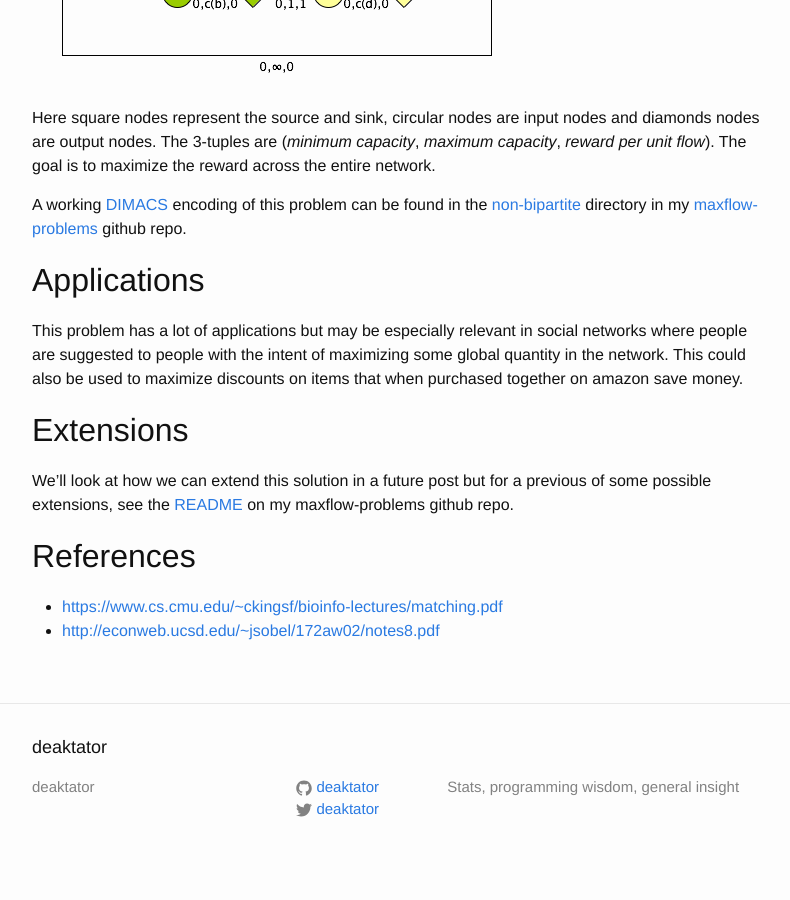
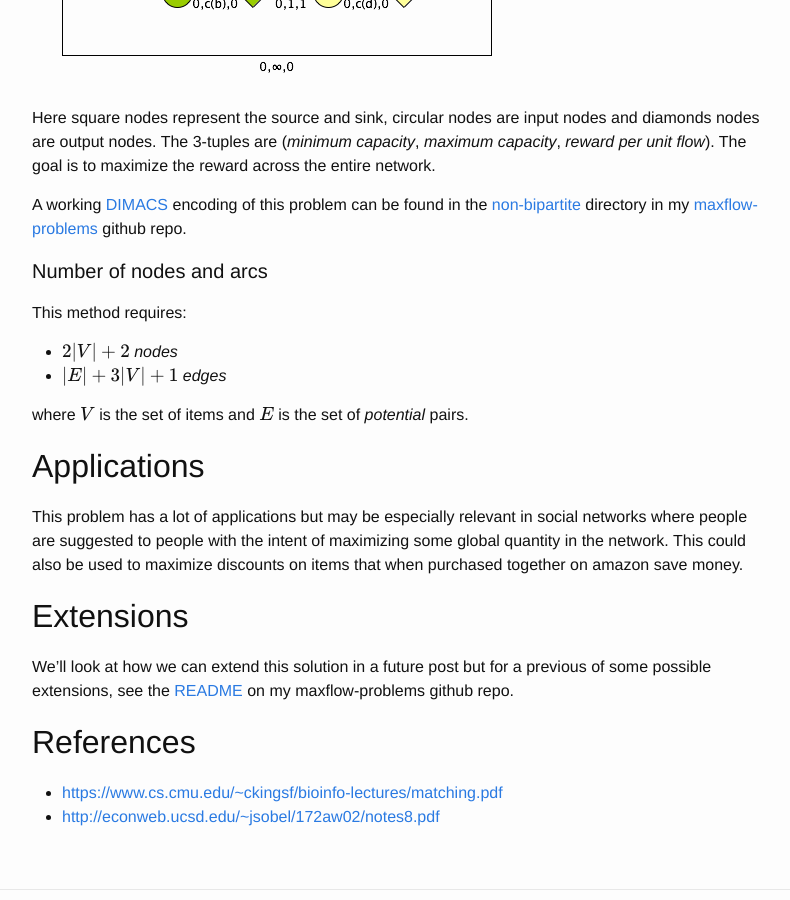
Before and after one commit to deaktator/deaktator.github.io, a Jekyll site: the page built from _posts/2015-09-12-optimizing-pairs-of-like-things.md, in a window 1280 px wide and 900 px high, scrolled down 2576 px. Shown: the whole window, without its empty margins (238-1028 px from the left). Built offline with Jekyll 4.4.1, drawn with Linux system fonts in a browser that asks for light colours; formulas are drawn with MathJax 3.

Commit message:
Added nodes and arcs section.

```diff
--- a/_posts/2015-09-12-optimizing-pairs-of-like-things.md
+++ b/_posts/2015-09-12-optimizing-pairs-of-like-things.md
@@ -107,6 +107,15 @@ A working [DIMACS](http://lpsolve.sourceforge.net/5.5/DIMACS_mcf.htm) encoding o
 [non-bipartite](https://github.com/deaktator/maxflow-problems/blob/master/non-bipartite/non_bipartite_4_item_fully_connected.flow) directory
 in my [maxflow-problems](https://github.com/deaktator/maxflow-problems/) github repo.
 
+#### Number of nodes and arcs
+
+This method requires:
+
+* $$ 2 \lvert V \rvert + 2 $$ *nodes*
+* $$ \lvert E \rvert + 3 \lvert V \rvert + 1 $$ *edges*
+
+where $$ V $$ is the set of items and $$ E $$ is the set of *potential* pairs.
+
 ## Applications
 
 This problem has a lot of applications but may be especially relevant in social networks where people are suggested to
```
